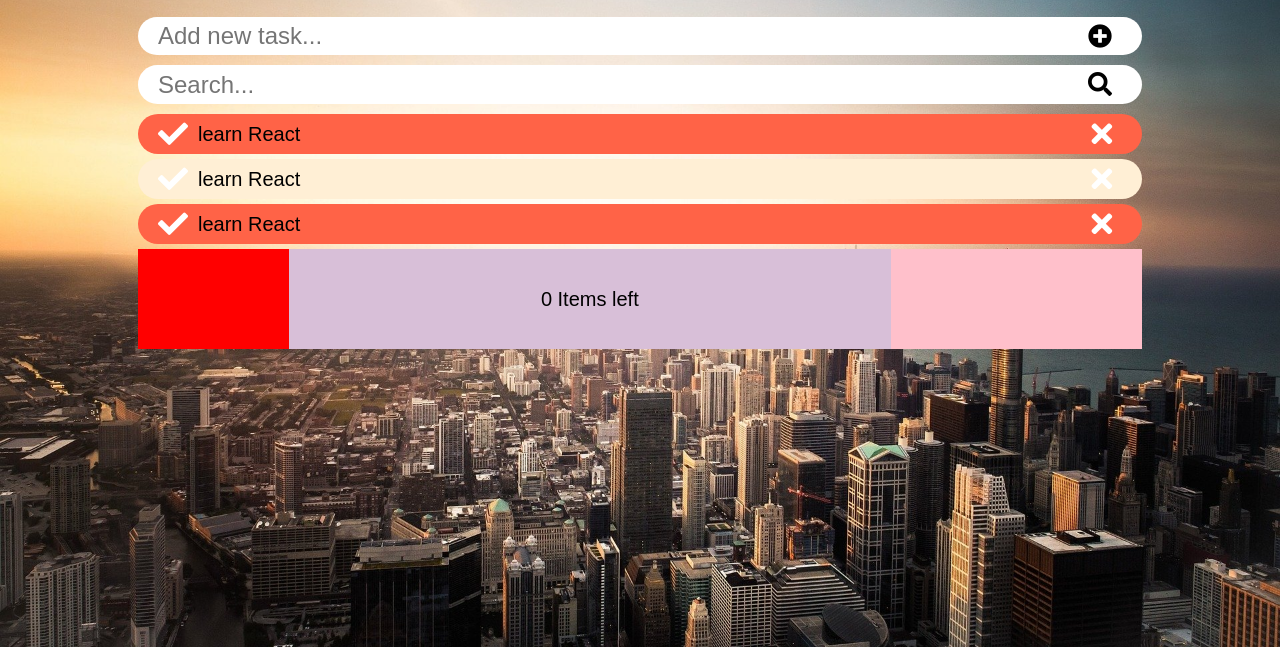
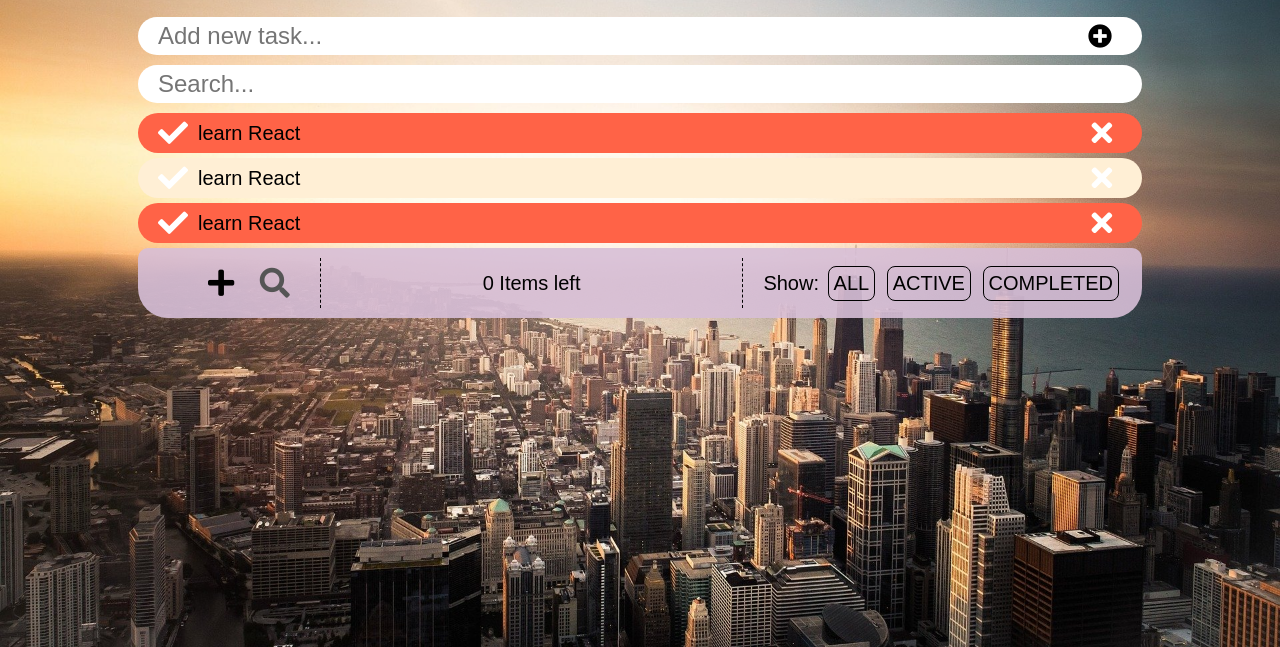
Before and after one commit to susanel/ToDoApp, a plain HTML site: page index.html in a window 1280 px wide. Shown: the part 153-800 px from the top of the page. Drawn offline with Linux system fonts and the light colour scheme; a web font is replaced by a local one.

Commit message:
update CSS styles and HTML structure of .panel

```diff
--- a/css/style.css
+++ b/css/style.css
@@ -132,32 +132,55 @@
 }
 
 .wrap .board .panel {
-  -ms-flex-preferred-size: 100px;
-      flex-basis: 100px;
   display: -webkit-box;
   display: -ms-flexbox;
   display: flex;
-  background-color: thistle;
+  -webkit-box-align: center;
+      -ms-flex-align: center;
+          align-items: center;
+  background-color: rgba(216, 191, 216, 0.9);
   text-align: center;
-  line-height: 100px;
   font-size: 2rem;
+  padding: 10px 20px;
+  border-radius: 10px 10px 30px 30px;
 }
 
 .wrap .board .panel .show-input {
-  -ms-flex-preferred-size: 15%;
-      flex-basis: 15%;
-  background-color: red;
+  margin-left: 40px;
+}
+
+.wrap .board .panel .show-input i {
+  font-size: 3rem;
+  padding: 10px 10px;
+  cursor: pointer;
+  color: #555;
+}
+
+.wrap .board .panel .show-input i.active {
+  color: black;
 }
 
 .wrap .board .panel .count-tasks {
   -webkit-box-flex: 1;
       -ms-flex-positive: 1;
           flex-grow: 1;
+  line-height: 50px;
+  margin: 0 20px;
+  border-right: 1px dashed black;
+  border-left: 1px dashed black;
 }
 
-.wrap .board .panel .show-tasks {
-  -ms-flex-preferred-size: 25%;
-      flex-basis: 25%;
-  background-color: pink;
+.wrap .board .panel .show-tasks div {
+  display: inline-block;
+  padding: 5px 5px;
+  margin: 0 3px;
+  border: 1px solid black;
+  border-radius: 8px;
+  text-transform: uppercase;
+  cursor: pointer;
+}
+
+.wrap .board .panel .show-tasks div:hover {
+  background-color: floralWhite;
 }
 /*# sourceMappingURL=style.css.map */
--- a/index.html
+++ b/index.html
@@ -26,7 +26,7 @@
           </form>
         </div>
         <div class="input-wrap">
-          <input type="text" placeholder="Search..." data-name="search-input"><i class="fas fa-search"></i>
+          <input type="text" placeholder="Search..." data-name="search-input">
         </div>
       </div>
       <ul class="user-tasks" data-list="to-do">
@@ -51,9 +51,16 @@
       <ul class="user-tasks" data-list="completed">
       </ul>
       <div class="panel">
-        <div class="show-input"></div>
+        <div class="show-input">
+          <i class="fas fa-plus active"></i>
+          <i class="fas fa-search"></i>
+        </div>
         <div class="count-tasks"><span>0</span> Items left</div>
-        <div class="show-tasks"></div>
+        <div class="show-tasks">Show:
+          <div data-btn="btn-all">all</div>
+          <div data-btn="btn-active">active</div>
+          <div data-btn="btn-completed">completed</div>
+        </div>
       </div>
     </div>
   </section>
```
